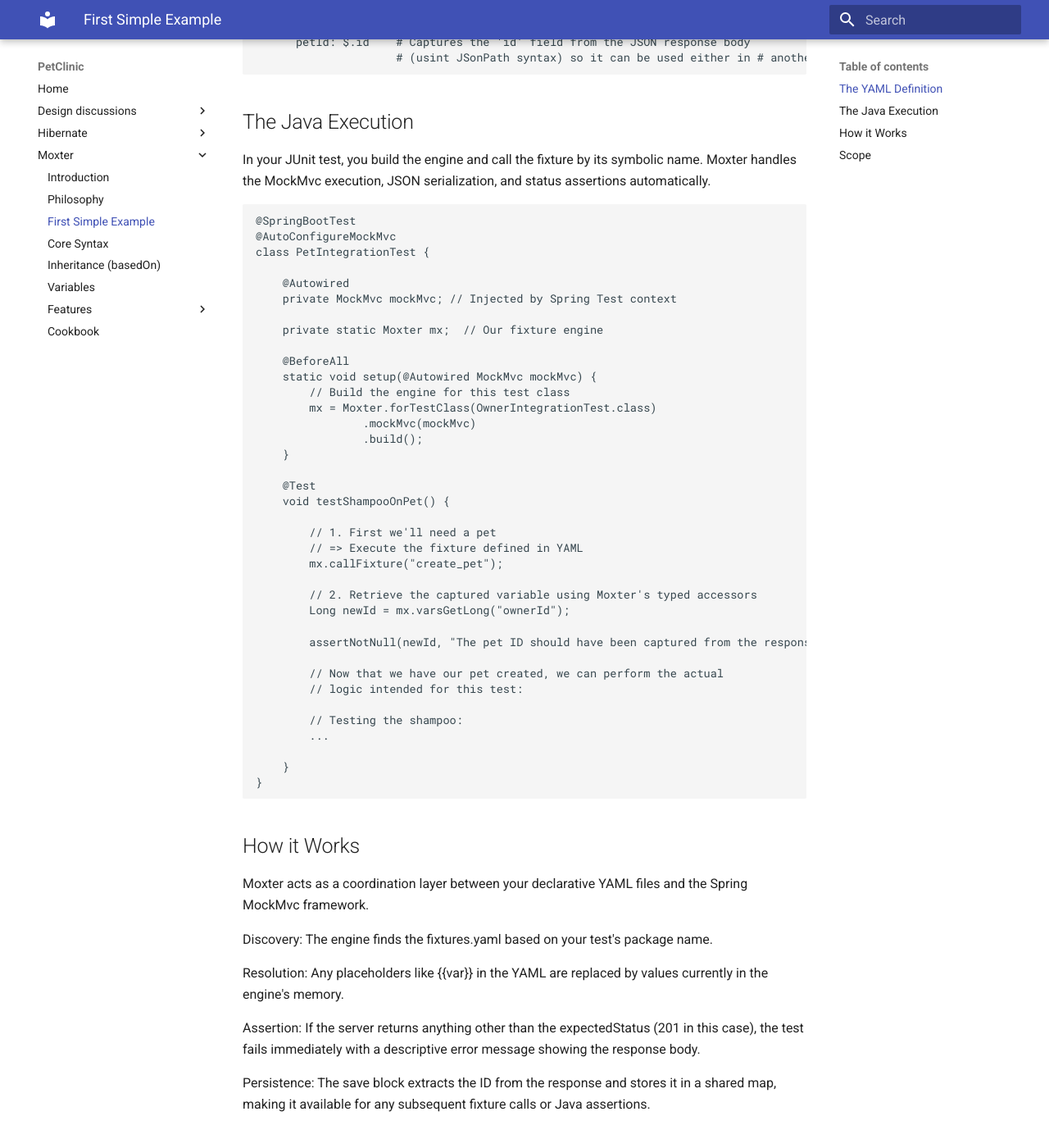
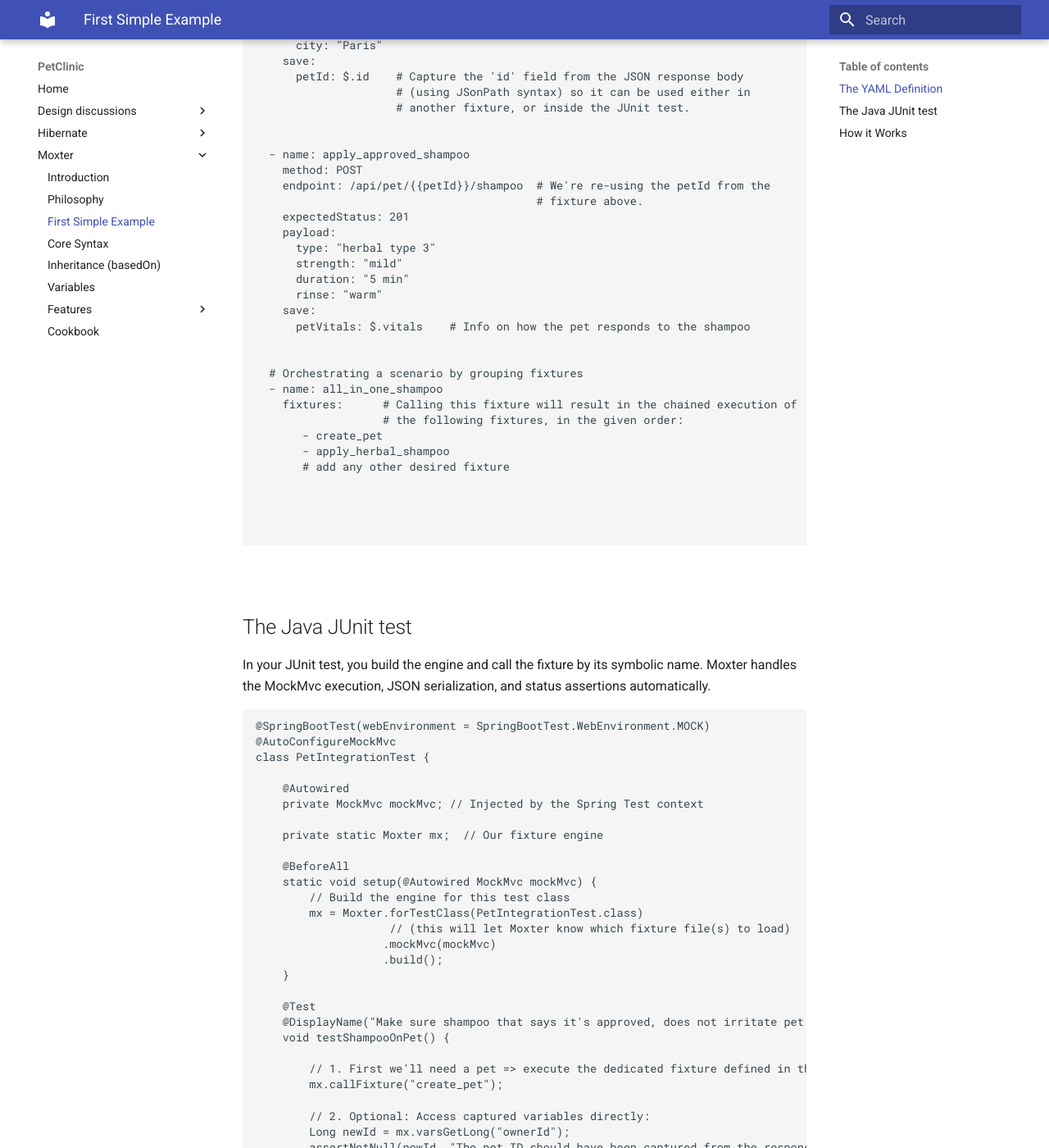
Before and after one commit to franzhill/PetClinic, an MkDocs documentation site: the page built from docs/moxter/first_simple_example.md, in a window 1280 px wide and 1400 px high, scrolled down 592 px. Shown: the whole window at 82% size. Built offline with MkDocs 1.6.1 and Material for MkDocs 9.7.7, drawn with Linux system fonts in a browser that asks for light colours; some of the changed text lies outside the part shown.

Commit message:
Documentation. Shift Moxter to a  fully fledged scenario testing fmwk

````diff
--- a/docs/moxter/first_simple_example.md
+++ b/docs/moxter/first_simple_example.md
@@ -2,83 +2,114 @@
 
 This chapter demonstrates the most common workflow in Moxter: executing a basic HTTP request and capturing data from the response to use later in your test suite.
 
+<br />
+
 ## The YAML Definition
-Place a file named fixtures.yaml in your test resources (e.g., `src/test/resources/moxter/simple/`). This file describes the "what"—the declarative state of your HTTP call.
+Place a file named  `fixtures.yaml` in your test resources (e.g., `src/test/resources/moxter/simple/`). This file describes the "what"—the declarative state of your HTTP call.
 
 ```yaml
-fixtures:
+fixtures:            # aka 'moxtures'
   - name: create_pet
     method: POST
     endpoint: /api/pets
-    expectedStatus: 201
+    expectedStatus: 201   # make call fail if return status is different
     payload:
       firstName: "Thomas "
       lastName: "O'Malley"
       address: "Alleyways and rooftops"
       city: "Paris"
     save:
-      petId: $.id    # Captures the 'id' field from the JSON response body
-                     # (usint JSonPath syntax) so it can be used either in # another fixture, or inside the JUnit test.
-```
+      petId: $.id    # Capture the 'id' field from the JSON response body
+                     # (using JSonPath syntax) so it can be used either in
+                     # another fixture, or inside the JUnit test.
+
+
+  - name: apply_approved_shampoo
+    method: POST
+    endpoint: /api/pet/{{petId}}/shampoo  # We're re-using the petId from the
+                                          # fixture above.
+    expectedStatus: 201
+    payload:
+      type: "herbal type 3"
+      strength: "mild"
+      duration: "5 min"
+      rinse: "warm"
+    save:
+      petVitals: $.vitals    # Info on how the pet responds to the shampoo
+
+
+  # Orchestrating a scenario by grouping fixtures
+  - name: all_in_one_shampoo
+    fixtures:      # Calling this fixture will result in the chained execution of
+                   # the following fixtures, in the given order:
+       - create_pet
+       - apply_herbal_shampoo
+       # add any other desired fixture
 
 
 
-## The Java Execution
+
+```
+
+<br />
+
+## The Java JUnit test
 In your JUnit test, you build the engine and call the fixture by its symbolic name. Moxter handles the MockMvc execution, JSON serialization, and status assertions automatically.
 
 ```Java
-@SpringBootTest
+@SpringBootTest(webEnvironment = SpringBootTest.WebEnvironment.MOCK)
 @AutoConfigureMockMvc
 class PetIntegrationTest {
 
     @Autowired
-    private MockMvc mockMvc; // Injected by Spring Test context
+    private MockMvc mockMvc; // Injected by the Spring Test context
 
     private static Moxter mx;  // Our fixture engine
 
     @BeforeAll
     static void setup(@Autowired MockMvc mockMvc) {
         // Build the engine for this test class
-        mx = Moxter.forTestClass(OwnerIntegrationTest.class)
-                .mockMvc(mockMvc)
-                .build();
+        mx = Moxter.forTestClass(PetIntegrationTest.class)
+                    // (this will let Moxter know which fixture file(s) to load)
+                   .mockMvc(mockMvc)
+                   .build();
     }
 
     @Test
+    @DisplayName("Make sure shampoo that says it's approved, does not irritate pet's skin")
     void testShampooOnPet() {
 
-        // 1. First we'll need a pet
-        // => Execute the fixture defined in YAML
+        // 1. First we'll need a pet => execute the dedicated fixture defined in the fixture file:
         mx.callFixture("create_pet");
 
-        // 2. Retrieve the captured variable using Moxter's typed accessors
+        // 2. Optional: Access captured variables directly:
         Long newId = mx.varsGetLong("ownerId");
-
         assertNotNull(newId, "The pet ID should have been captured from the response");
 
-        // Now that we have our pet created, we can perform the actual
-        // logic intended for this test:
+        // 3. Then we'll apply the shampoo on the created pet.
+        //    Thanks to chaining, the pet id is automatically passed to
+        //    the 'shampoo' fixture.
+        mx.callFixture("apply_approved_shampoo");
 
-        // Testing the shampoo:
+        // 4. Retrieve the return captured by Moxter:
+        Map<String, Object> vitals = mx.varsGet("petVitals", Map.class)
+
+        // 5. Perform standard JUnit/AssertJ assertions on the pet's health:
+        assert(vitals.get("temperature")).inBetween("35 °C").and("40 °C");
+        assertThat(vitals.get("heartRate")).inBetween("50").and("150");
+        assert(vitals.get("fur")) ... ;
         ...
 
     }
 }
 ```
-
+ <br />
 
 
 ## How it Works
 Moxter acts as a coordination layer between your declarative YAML files and the Spring MockMvc framework.
 
-Discovery: The engine finds the fixtures.yaml based on your test's package name.
-
-Resolution: Any placeholders like {{var}} in the YAML are replaced by values currently in the engine's memory.
-
-Assertion: If the server returns anything other than the expectedStatus (201 in this case), the test fails immediately with a descriptive error message showing the response body.
-
-Persistence: The save block extracts the ID from the response and stores it in a shared map, making it available for any subsequent fixture calls or Java assertions.
-
-
-## Scope
-While **Moxter** was originally conceived as a helper for setting up test context (the "Given" part) which can sometimes prove quite tedious, you may have noticed that nothing stops you from using fixture-driven calls to your API to drive the core logic of the test itself, thus allowing you to orchestrate entire integration scenarios (almost) without leaving your YAML.
+- **Discovery**: The engine finds the fixtures.yaml based on your test's package name.
+- **Resolution**: Any placeholders like {{var}} in the YAML are replaced by values currently in the engine's memory.
+- **Assertion**: If the server returns anything other than the expectedStatus (201 in this case), the test fails immediately with a descriptive error message showing the response body.
+- **Persistence**: The save block extracts the ID from the response and stores it in the engine's shared memory, making it available for any subsequent fixture calls or Java assertions.
--- a/docs/moxter/index.md
+++ b/docs/moxter/index.md
@@ -1,21 +1,30 @@
 # Introduction
 
+**Moxter** (previously **FixtureEngine**) is a lightweight, standalone, configuration-oriented framework designed to help set up, shape, and organize API-level test scenarios.
 
-**Moxter** (previously **FixtureEngine**) is a lightweight, standalone, configuration-oriented framework that leverages Spring's `MockMvc` to facilitate and rationalize the setting up of JUnit automated tests.
+Leveraging the `MockMvc` library, it plugs into the `JUnit` test framework to offer developers the ability to easily write and maintain high-level, efficient integration-style test scenarios run during the test phase of the build.
 
-It provides a declarative way to describe test setup steps - sometimes referred to as "fixtures", especially in the Python ecosystem - necessary to set up the context in which the core JUnit test logic should perform, relying on calls to your exposed REST API to do so.
+By bringing the ease of declarative API interaction into the heart of your Java codebase, **Moxter** is the missing link between pure isolated unit testing and external API testing with tools like Postman.
 
-## The Problem: Setup Fatigue
-Instead of setting up pre-test contexts "by hand" via scattered `MockMvc` calls and JSON boilerplate throughout the tests themselves, **Moxter** centralizes and configures these steps in YAML files.
-These can then be executed on demand from within the test itself.
+<br />
 
+## The philosophy
+
+**Moxter** is built on a "Black Box" testing philosophy. Rather than testing individual Java methods in isolation (standard unit tests), it encourages testing through the application's "natural" interface: the REST API (integration-style testing).
+
+Such a testing approach is achieved by leveraging the @SpringBootTest mechanism, allowing JUnit tests to be performed against a full Spring Application Context without the overhead of spinning up a real HTTP server. This makes them a powerful, yet still efficient, alternative to pure isolated unit tests all within the standard `mvn test` phase.
+
+This is where **Moxter** comes in: by providing the means to easily define the building bricks (so-called "moxtures"), it allows developers to painlessly design and orchestrate larger, more meaningful test scenarios.
+
+<br />
 
 ## Why use Moxter?
-Using **Moxter** provides several key advantages for maintainable test suites:
-- **Shorter, Cleaner Tests**: Your JUnit tests focus purely on the core assertions rather than the "plumbing" of setup.
-- **Readability**: YAML provides a clean, human-readable format for describing data and API interactions.
-- **Maintainability**: When an API endpoint changes, you update the YAML fixture in one place rather than hunting through dozens of Java test files.
-- **Reusability**: Fixtures can be shared across multiple test classes or even chained together to form complex scenarios.
+- **The Sweet Spot**: sitting in between isolated unit tests and external API testing tools, **Moxter** allows you to test real-world scenarios during the standard mvn test phase.
+- **Shorter, Cleaner, Meaningful Tests**: **Moxter** will hide all the boilerplate involved in performing MockMVC calls to your application API, letting Your JUnit tests focus purely on the cinematics of the test scenarios and still exerting standard assertions at will.
+- **Readability**: "Moxtures" (MockMvc calls) are configured in YAML files thus providing a clean, human-readable and reusable brick.
+- **Maintainability**: When an API endpoint changes, you update the YAML "moxture" in one place rather than hunting through dozens of Java test files.
+- **Reusability**: "Moxtures" can be shared across multiple test classes
+- **Buildability**: "Moxtures" serve as the fundamental building bricks for advanced test scenarios. You can group multiple moxtures to define new, higher-level moxtures which function just like a simple moxture. Moxtures can be chained together, with the output of one 'fed' into the input of the next one.
 
 
 <br /><br />
@@ -23,17 +32,17 @@
 
 # TL;DR
 
-- A **fixture** is a declarative configuration for an HTTP call executed via `MockMvc`. (the term is popular in the Python ecosystem)
-- Fixtures are defined in `fixtures.yaml` files (next to your test class; see path rules below).
-- Fixtures are callable from JUnit tests.
+- A "moxture" (previously "fixture") is a declarative configuration for an HTTP call executed via `MockMvc`. (the term "fixture" is popular in the Python ecosystem)
+- Moxtures are defined in `moxtures.yaml` files (next to your test class; see path rules below).
+- Moxtures are callable directly from within JUnit tests.
 - In your JUnit tests, build the engine with:
-  `FixtureEngine.forTestClass(getClass()).mockMvc(mockMvc).authentication(auth).build()`
-- Then call fixtures by name with:
-  `fx.callFixture("create_bcs")`, `fx.callFixtureReturnId("create-offer")`, …
+  `Moxter.mockMvc(mockMvc).authentication(auth).build()`
+- Then call moxtures by name with:
+  `mx.callMoxture("create_bcs")`, `mx.callMoxtureReturnId("create-offer")`, …
 - Payloads can be YAML/JSON objects, JSON strings, or `classpath:` includes.
 - Responses can save variables via JsonPath:
-  `save: { myId: $.id }` → variables can be reused in other fixtures or retrieved in tests.
-- Fixtures can also be grouped and executed together just like a single fixture.
+  `save: { myId: $.id }` → variables can be reused in other moxtures or retrieved in tests.
+- Moxtures can also be grouped/chained and executed together just like a single moxture, with the ouput of one being fed into the input of the next.
 - Auth can be provided to the engine so that it is automatically attached per request and CSRF tokens auto-added on mutating verbs; no need to touch `SecurityContextHolder`.
 
 <br />
````
Also changed, not shown: docs/index.md (+3 -1 lines), docs/moxter/philosophy.md (+9 -6 lines).
